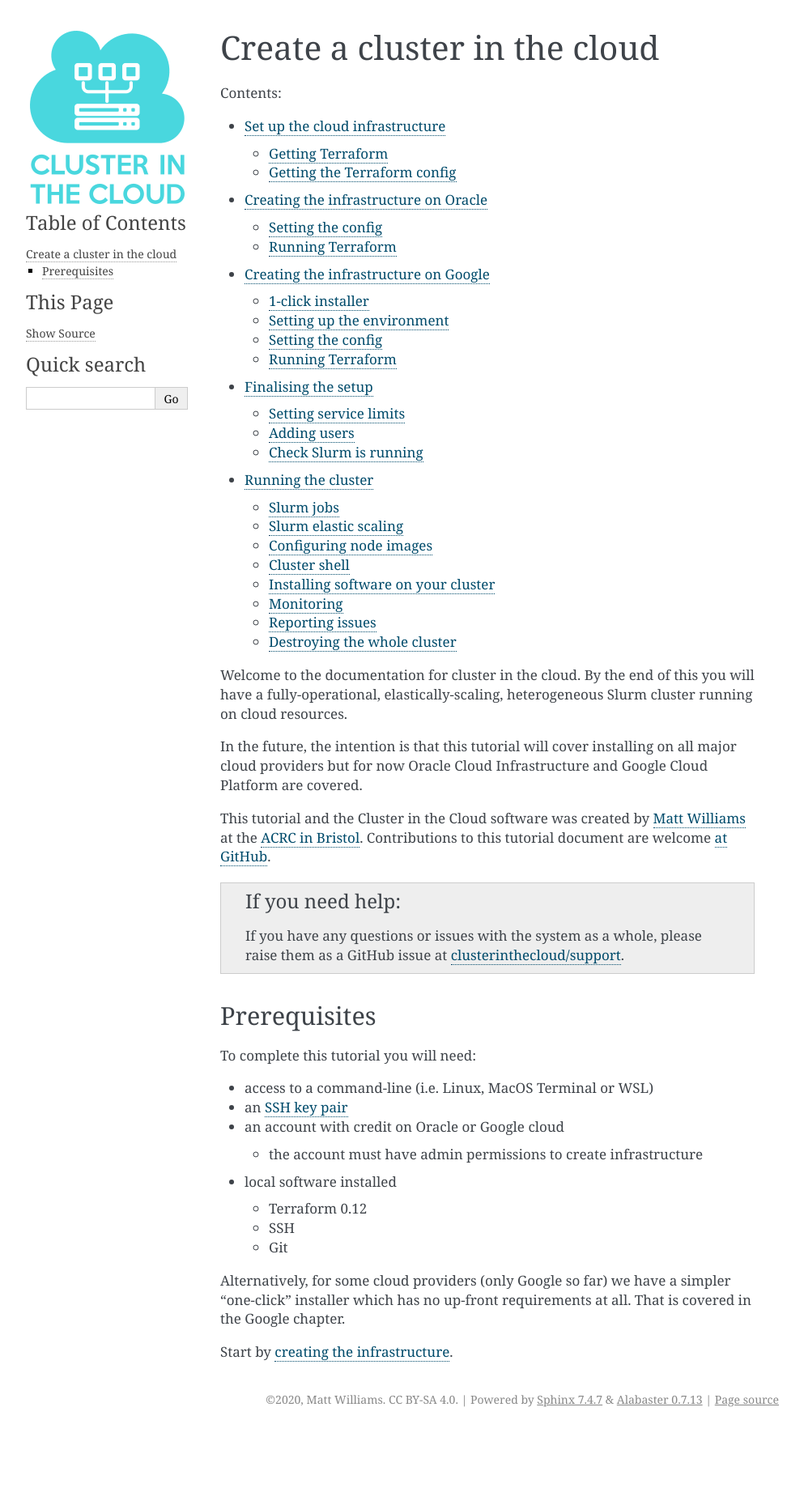
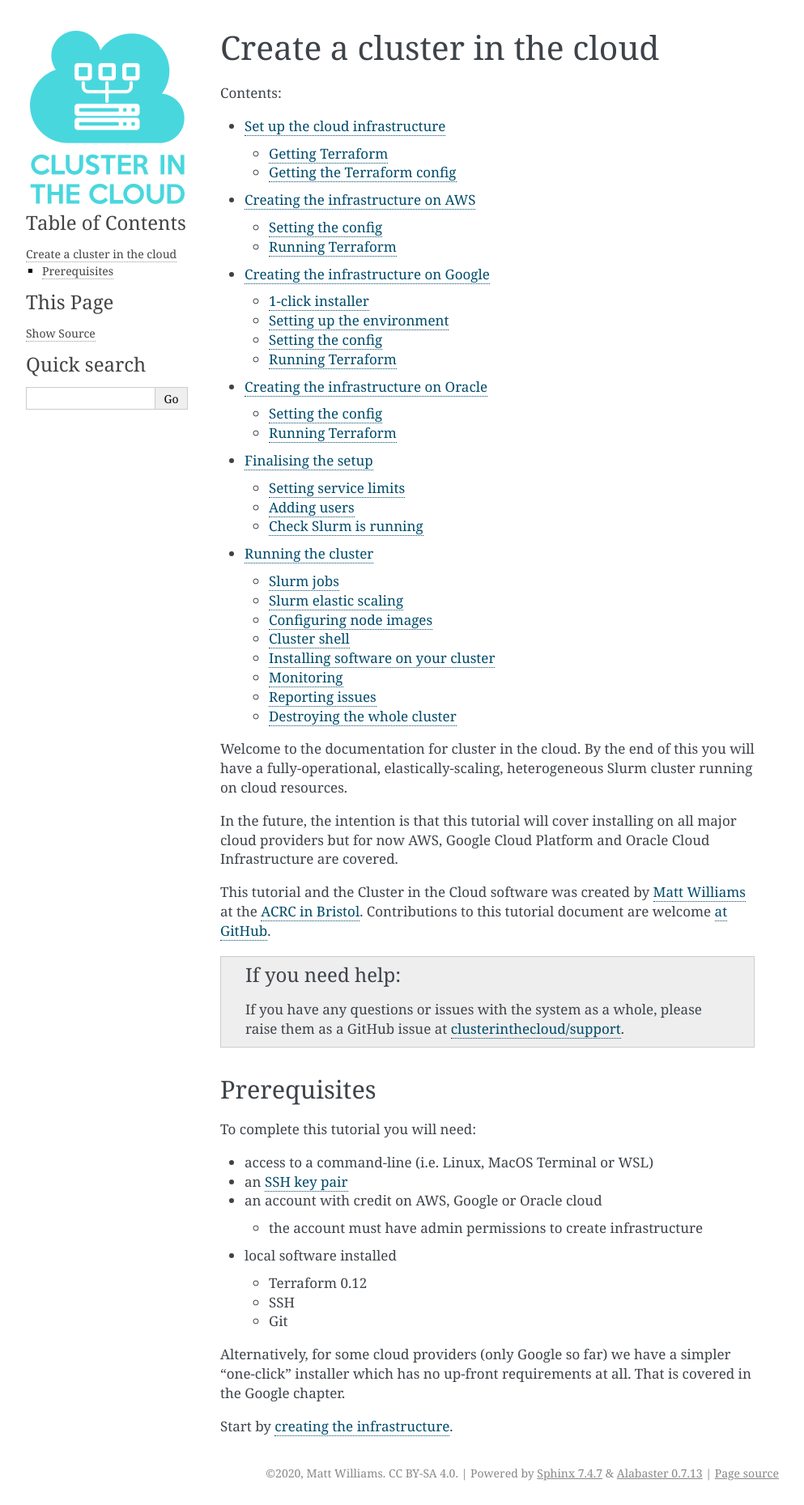
Before and after one commit to clusterinthecloud/docs, a Sphinx documentation site: the page built from source/index.rst, in a window 1280 px wide. Shown: the whole page at 81% size, without its empty margins (148-1141 px from the left). Built offline with Sphinx 7.4.7, drawn with Linux system fonts in a browser that asks for light colours; before the commit the page ends 1768 px from its top, so only the background shows below that.

Commit message:
Add docs for AWS

```diff
--- a/source/index.rst
+++ b/source/index.rst
@@ -6,8 +6,9 @@ Create a cluster in the cloud
    :caption: Contents:
 
    infrastructure
+   aws-infrastructure
+   google-infrastructure
    oracle-infrastructure
-   google-infrastructure
    finalise
    running
 
@@ -15,7 +16,7 @@ Welcome to the documentation for cluster in the cloud.
 By the end of this you  will have a fully-operational, elastically-scaling, heterogeneous Slurm cluster running on cloud resources.
 
 In the future, the intention is that this tutorial will cover installing on all major cloud providers
-but for now Oracle Cloud Infrastructure and Google Cloud Platform are covered.
+but for now AWS, Google Cloud Platform and Oracle Cloud Infrastructure are covered.
 
 This tutorial and the Cluster in the Cloud software was created by `Matt Williams <https://github.com/milliams/>`_
 at the `ACRC in Bristol <http://www.bristol.ac.uk/acrc/>`_.
@@ -33,7 +34,7 @@ To complete this tutorial you will need:
 
 * access to a command-line (i.e. Linux, MacOS Terminal or WSL)
 * an `SSH key pair <https://help.github.com/articles/generating-a-new-ssh-key-and-adding-it-to-the-ssh-agent/>`_
-* an account with credit on Oracle or Google cloud
+* an account with credit on AWS, Google or Oracle cloud
 
   * the account must have admin permissions to create infrastructure
 
--- a/source/infrastructure.rst
+++ b/source/infrastructure.rst
@@ -36,5 +36,6 @@ Grab the Terraform config from Git using:
 
 We're now ready to start configuring our infrastructure on either:
 
-- :doc:`Oracle Cloud Infrastructure <oracle-infrastructure>` or
-- :doc:`Google Cloud Platform <google-infrastructure>`.
+- :doc:`AWS <aws-infrastructure>` or
+- :doc:`Google Cloud Platform <google-infrastructure>` or
+- :doc:`Oracle Cloud Infrastructure <oracle-infrastructure>`.
```
Also changed, not shown: source/aws-infrastructure.rst (added, +92 -0 lines).
